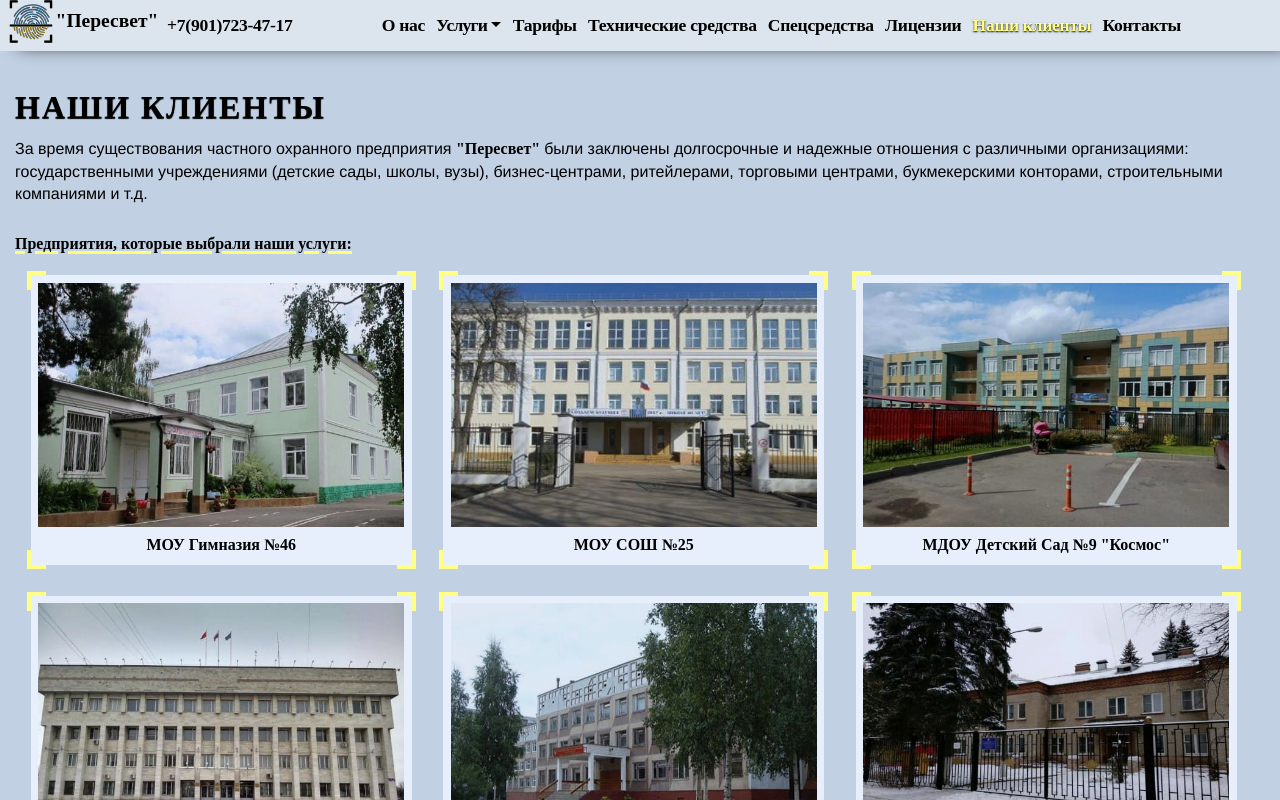
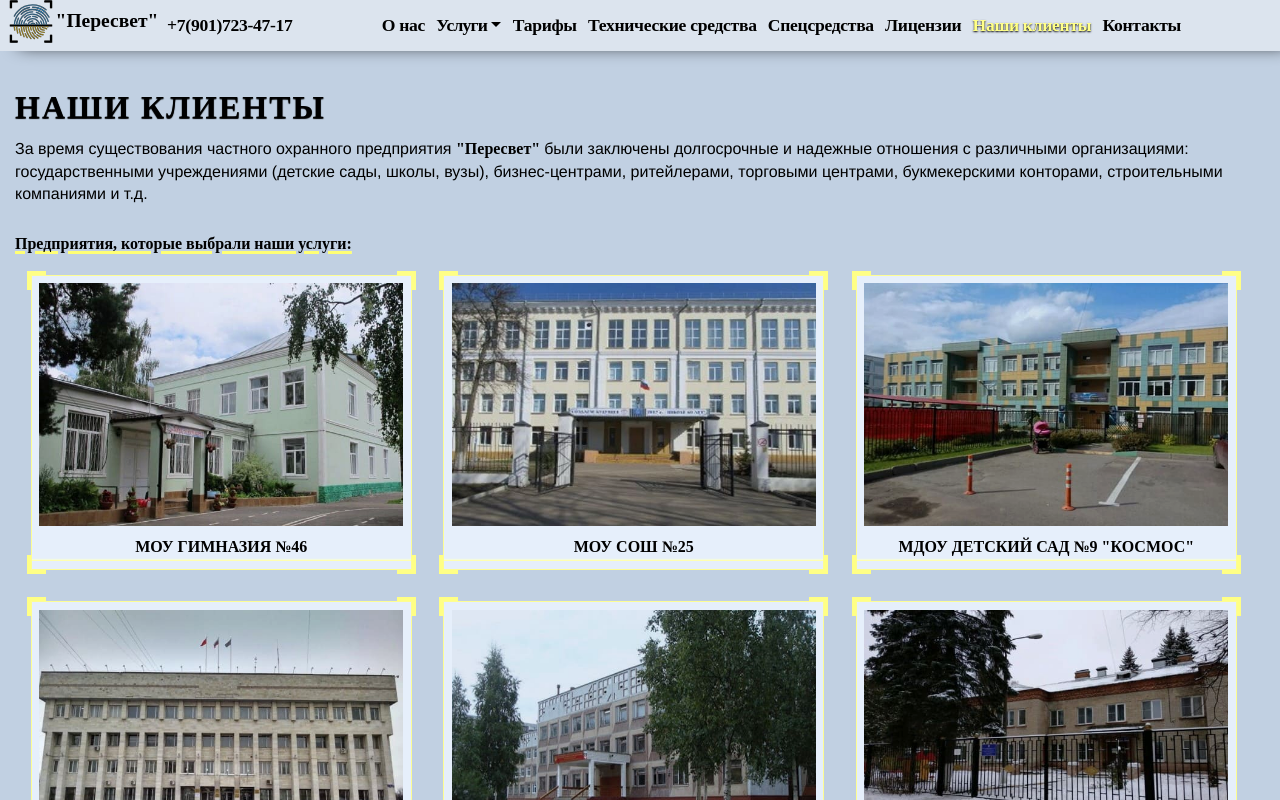
Before and after one commit to AnigalHub/Valencia, a Nuxt app: page /our_clients in a window 1280 px wide. Shown: the top 800 px of the page. Built offline with nearby package versions, Linux system fonts and the light colour scheme.

Commit message:
в html добавлен класс: beautiful_block

```diff
--- a/pages/our_clients.vue
+++ b/pages/our_clients.vue
@@ -5,7 +5,7 @@
       <p class="text">За время существования частного охранного предприятия <span class="emphasized"> "{{information.name_company}}" </span> были заключены долгосрочные и надежные отношения с различными организациями: государственными учреждениями (детские сады, школы, вузы), бизнес-центрами, ритейлерами, торговыми центрами, букмекерскими конторами, строительными компаниями и т.д.</p>
       <h6>Предприятия, которые выбрали наши услуги:</h6>
       <div class="flex-container">
-        <div v-for="client in Clients" :key="client.index">
+        <div v-for="client in Clients" class="beautiful_block" :key="client.index">
           <img :src="client.img_src" :alt="client.img_alt"/>
           <p class="text emphasized">{{client.name_client}}</p>
         </div>
```
